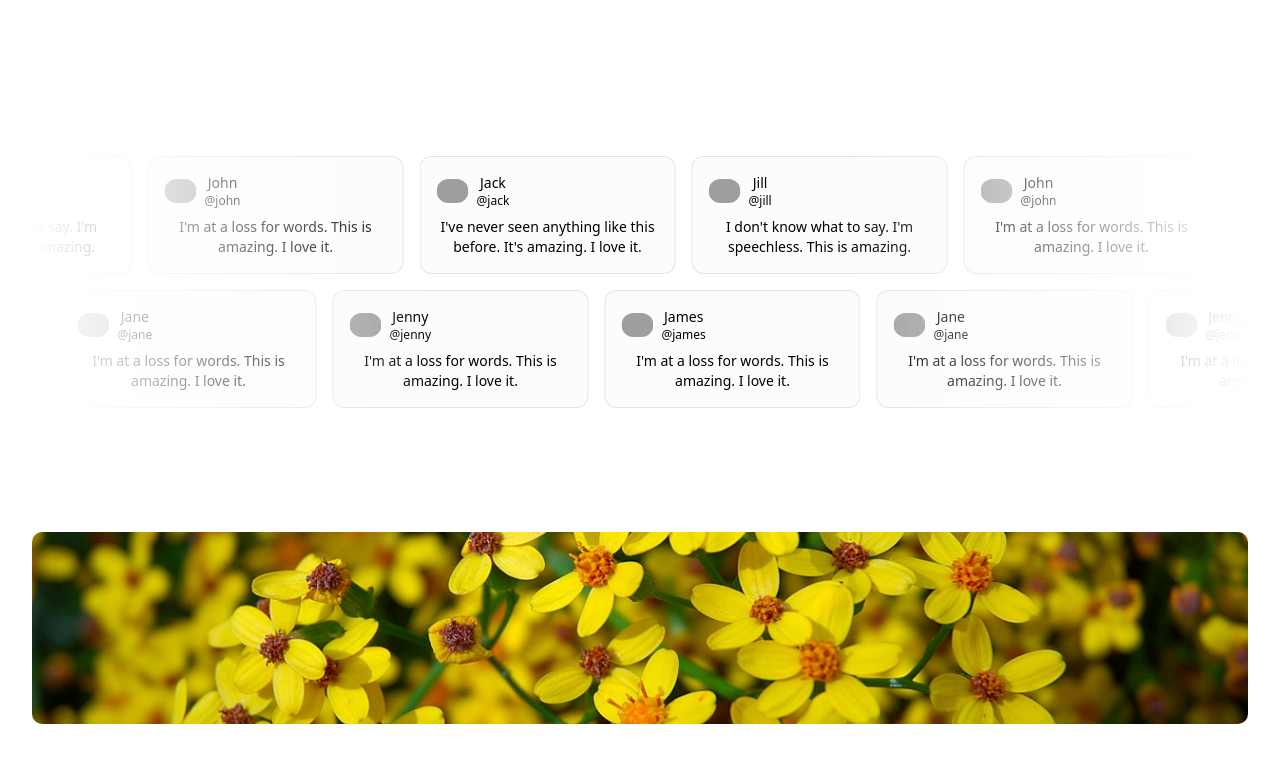
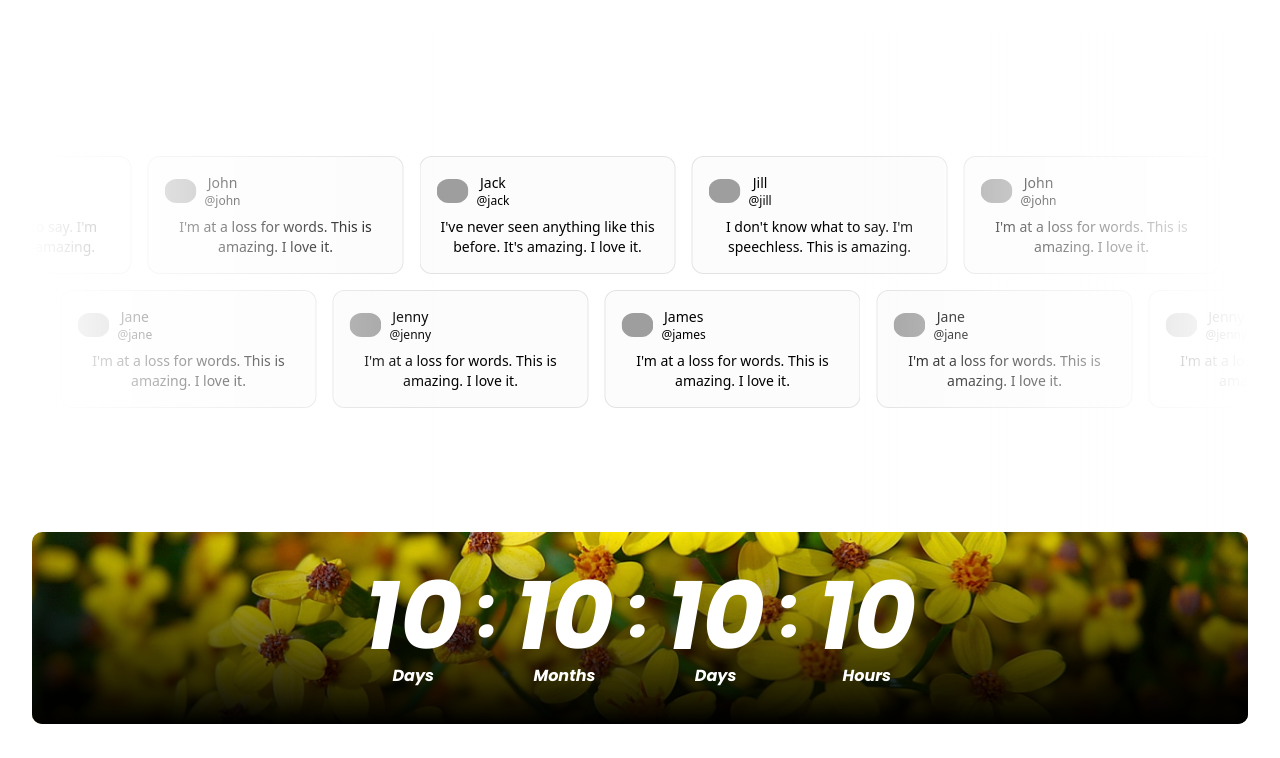
Before and after one commit to itskidus02/tourism, a React (Vite) app: page / in a window 1280 px wide. Shown: the top 758 px of the page. Built offline with nearby package versions, Linux system fonts and the light colour scheme; grey boxes are pictures that could not be loaded.

Commit message:
countdown layout

```diff
--- a/src/components/Countdown.jsx
+++ b/src/components/Countdown.jsx
@@ -1,12 +1,50 @@
-import React from 'react'
-import adey from "../assets/images/adey.jpg"
+import React from "react";
+import adey from "../assets/images/adey.jpg";
+
 const Countdown = () => {
   return (
-    <div className='flex justify-center items-center  mb-9'>
-        <img src={adey} className='w-full h-[12rem] object-cover rounded-[10px]' alt="" />
+    <div className="flex justify-center items-center mb-9 relative">
+      <img
+        src={adey}
+        className="w-full h-[12rem] object-cover rounded-[10px] relative"
+        alt=""
+      />
+      <div className="absolute top-0 left-0 w-full h-full bg-gradient-to-t from-black to-transparent rounded-[10px]"></div>
 
+      <div className="absolute top-0 font-bold font-poppins italic left-0 w-full h-full gap-2 lg:gap-4 text-white flex justify-center items-center">
+        <div className="flex flex-col justify-center items-center">
+          <span className="text-xl md:text-4xl lg:text-8xl">10</span>
+          <h1>Days</h1>
+        </div>
+
+        {/* Separator dots */}
+        <div className="text-3xl md:text-5xl lg:text-7xl mb-8 font-bold">:</div>
+
+        <div className="flex flex-col justify-center items-center">
+          <span className="text-xl md:text-4xl lg:text-8xl">10</span>
+          <h1>Months</h1>
+        </div>
+
+        {/* Separator dots */}
+        <div className="text-3xl md:text-5xl lg:text-7xl mb-8 font-bold">:</div>
+
+        <div className="flex flex-col justify-center items-center">
+          <span className="text-xl md:text-4xl lg:text-8xl">10</span>
+          <h1>Days</h1>
+        </div>
+
+        {/* Separator dots */}
+        <div className="text-3xl md:text-5xl lg:text-7xl  mb-8 font-bold">
+          :
+        </div>
+
+        <div className="flex flex-col justify-center items-center">
+          <span className="text-xl md:text-4xl lg:text-8xl">10</span>
+          <h1>Hours</h1>
+        </div>
+      </div>
     </div>
-  )
-}
+  );
+};
 
-export default Countdown
+export default Countdown;
```
